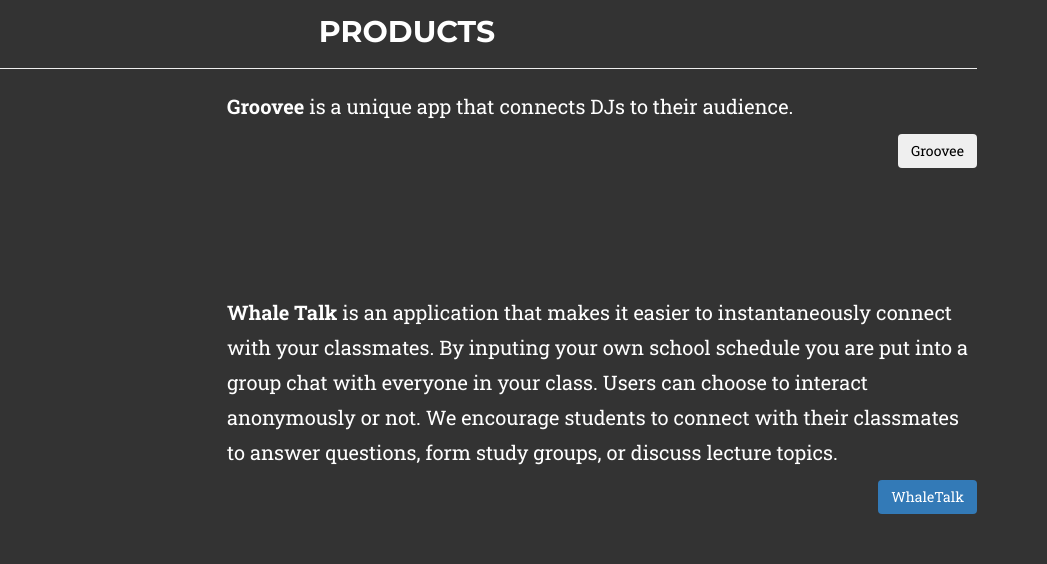
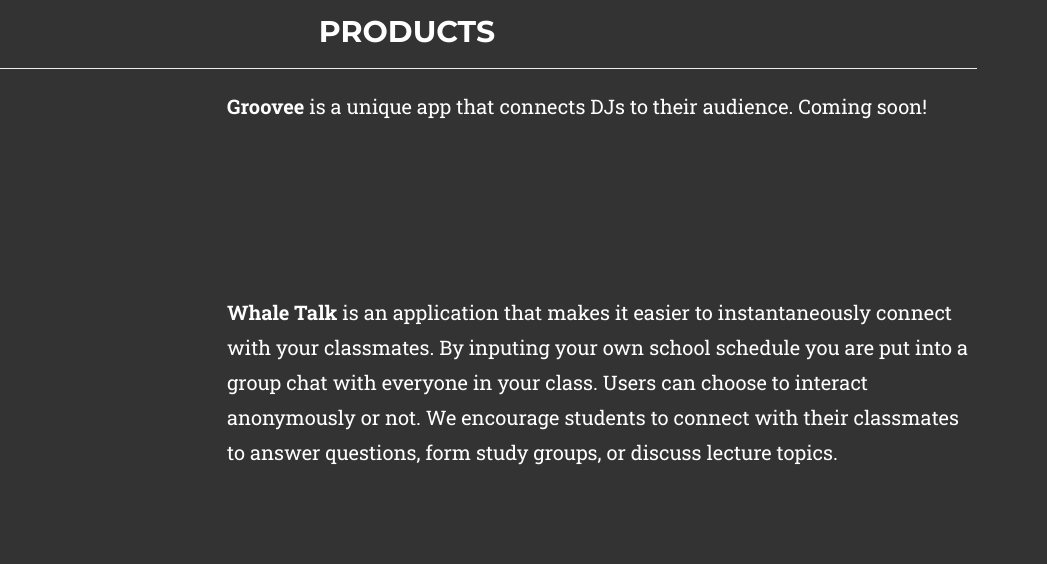
Before and after one commit to iwilsonq/whales-r-us, a website: page index.html in a window 1280 px wide. Shown: the part 1160-1724 px from the top of the page, 233-1280 px from the left. Drawn offline with nearby package versions, Linux system fonts and the light colour scheme; a web font is replaced by a local one.

Commit message:
Got rid of buttons because they're just plain ugly.

```diff
--- a/index.html
+++ b/index.html
@@ -142,11 +142,8 @@
           </div>
           <div class="col-sm-8">
             <p>
-              <strong>Groovee</strong> is a unique app that connects DJs to their audience.
+              <strong>Groovee</strong> is a unique app that connects DJs to their audience. Coming soon!
             </p>
-            <button type="button" class="btn btn-light-gray pull-right" style="color:black;" data-trigger="focus" data-container="body" data-toggle="popover" data-placement="left" data-content="Sorry! Groovee isn't ready yet, come back soon!">
-              Groovee
-            </button>
           </div>
         </div>
         <div class="row">
@@ -167,7 +164,6 @@
             <p>
               <strong>Whale Talk</strong> is an application that makes it easier to instantaneously connect with your classmates. By inputing your own school schedule you are put into a group chat with everyone in your class. Users can choose to interact anonymously or not. We encourage students to connect with their classmates to answer questions, form study groups, or discuss lecture topics.
             </p>
-            <button class="btn bg-primary pull-right">WhaleTalk</button>
           </div>
         </div>
       </div>
```
